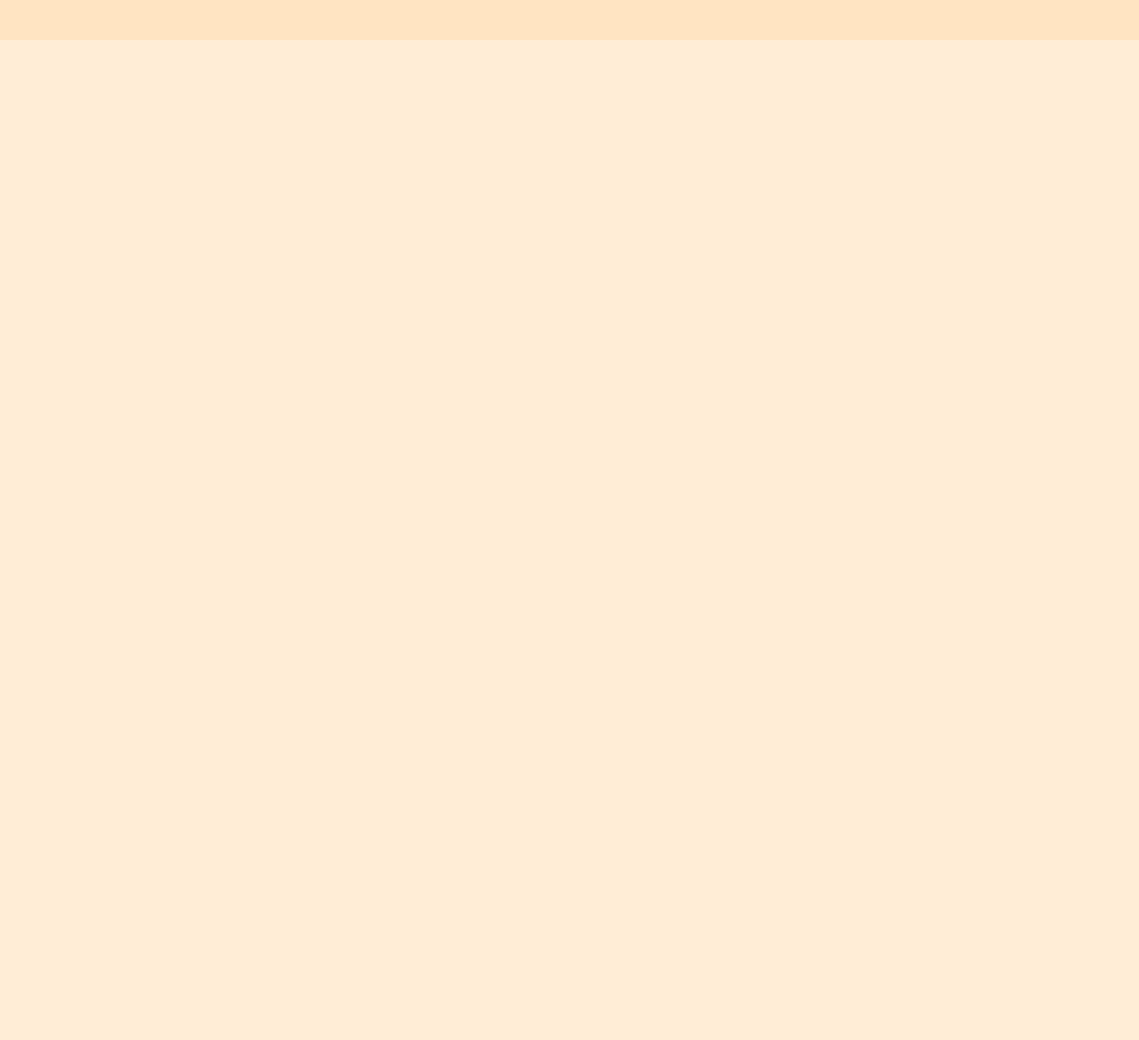
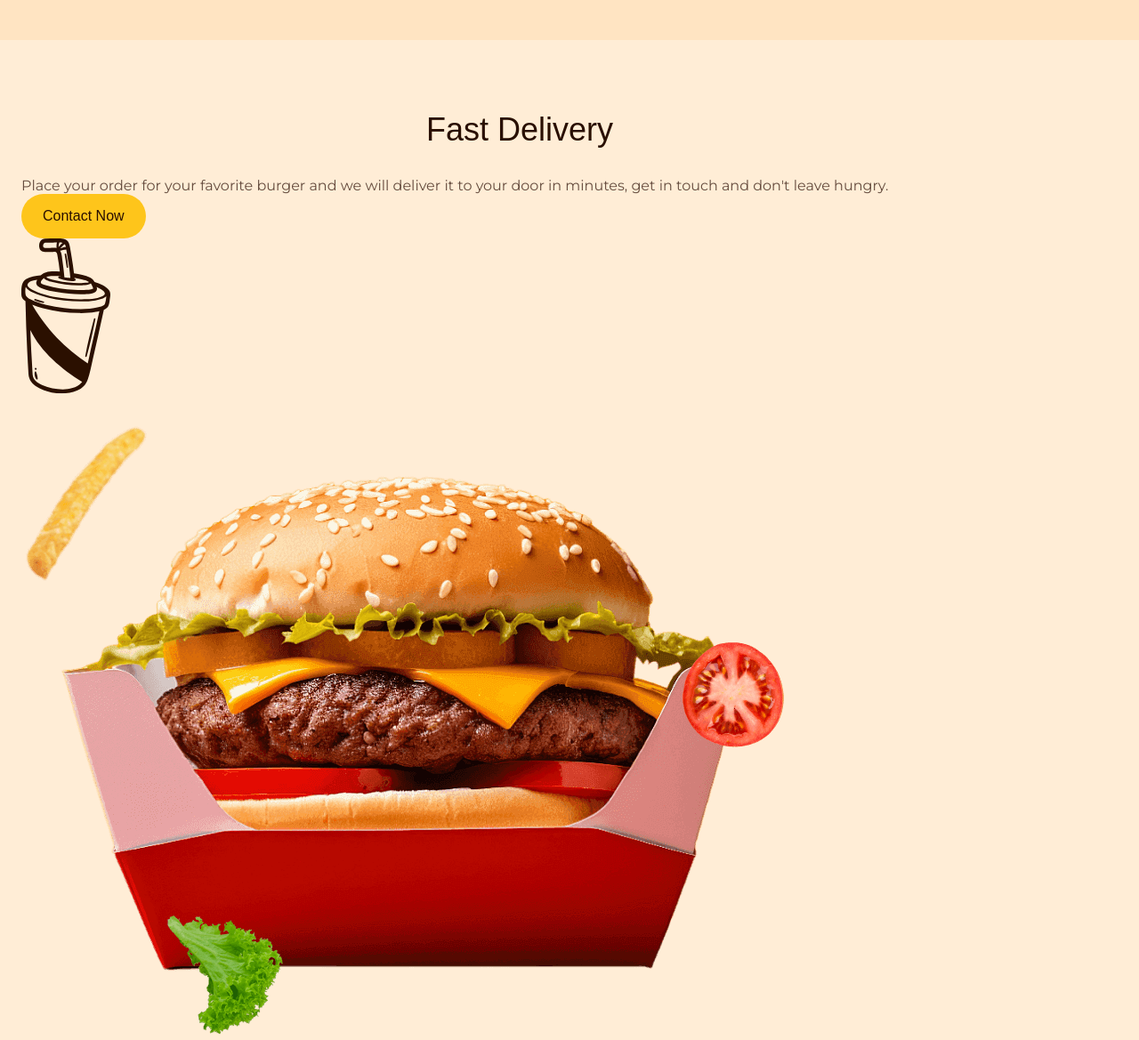
Before and after one commit to Babanlpz/Burger-Website-design, a plain HTML site: page index.html in a window 1280 px wide. Shown: the part 2356-3525 px from the top of the page at 89% size. Before the commit the page ends 2593 px from the top, so only its background shows below. Drawn offline with nearby package versions, Linux system fonts and the light colour scheme; a web font is replaced by a local one.

Commit message:
FEAT section html delivery + img

```diff
--- a/index.html
+++ b/index.html
@@ -220,7 +220,23 @@
 
       <!--==================== DELIVERY ====================-->
       <section class="delivery section" id="delivery">
+         <div class="delivery__container container grid">
+            <div class="delivery__data">
+               <h2 class="section__title">Fast Delivery</h2>
 
+               <p class="delivery__description">
+                  Place your order for your favorite burger
+                  and we will deliver it to your door in minutes,
+                  get in touch and don't leave hungry.
+               </p>
+
+               <a href="#contact" class="button">Contact Now</a>
+
+               <img src="assets/img/sticker-glass.svg" alt="image" class="delivery__sticker">
+            </div>
+
+            <img src="assets/img/delivery-burger.png" alt="image" class="delivery__img">
+         </div>
       </section>
 
       <!--==================== CONTACT ====================-->
```
